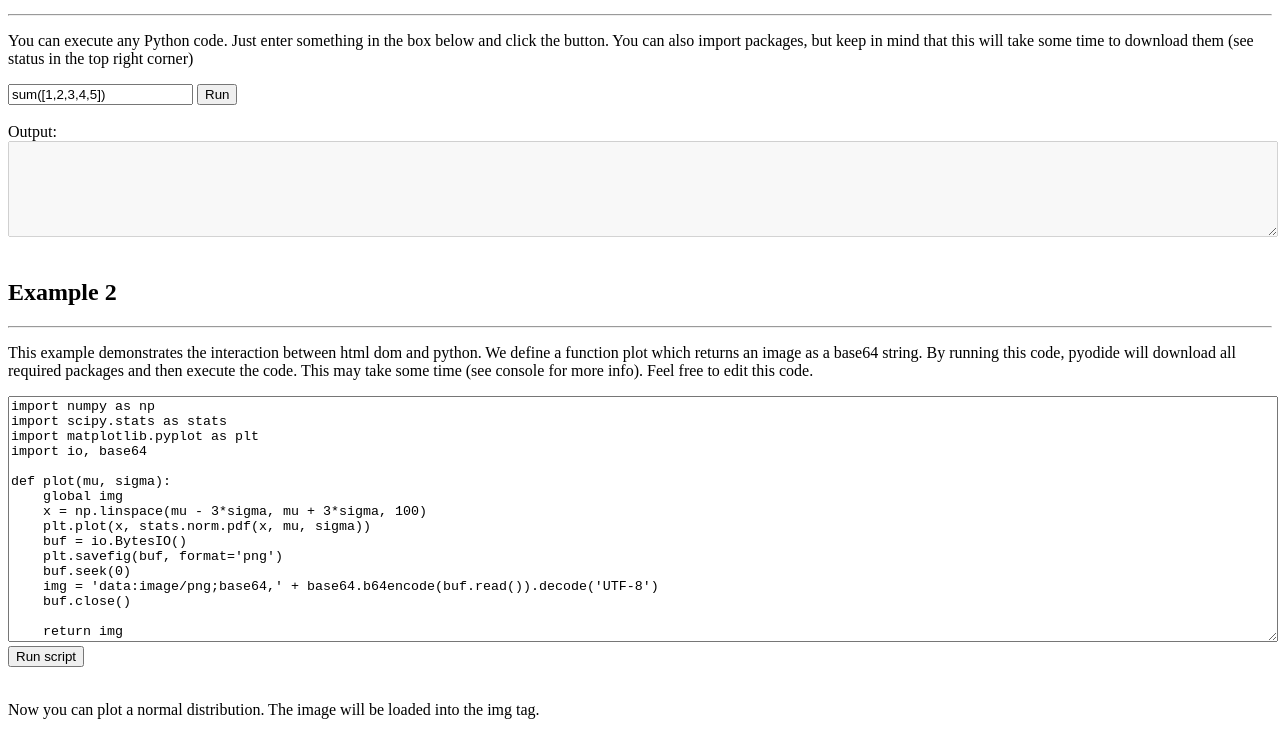
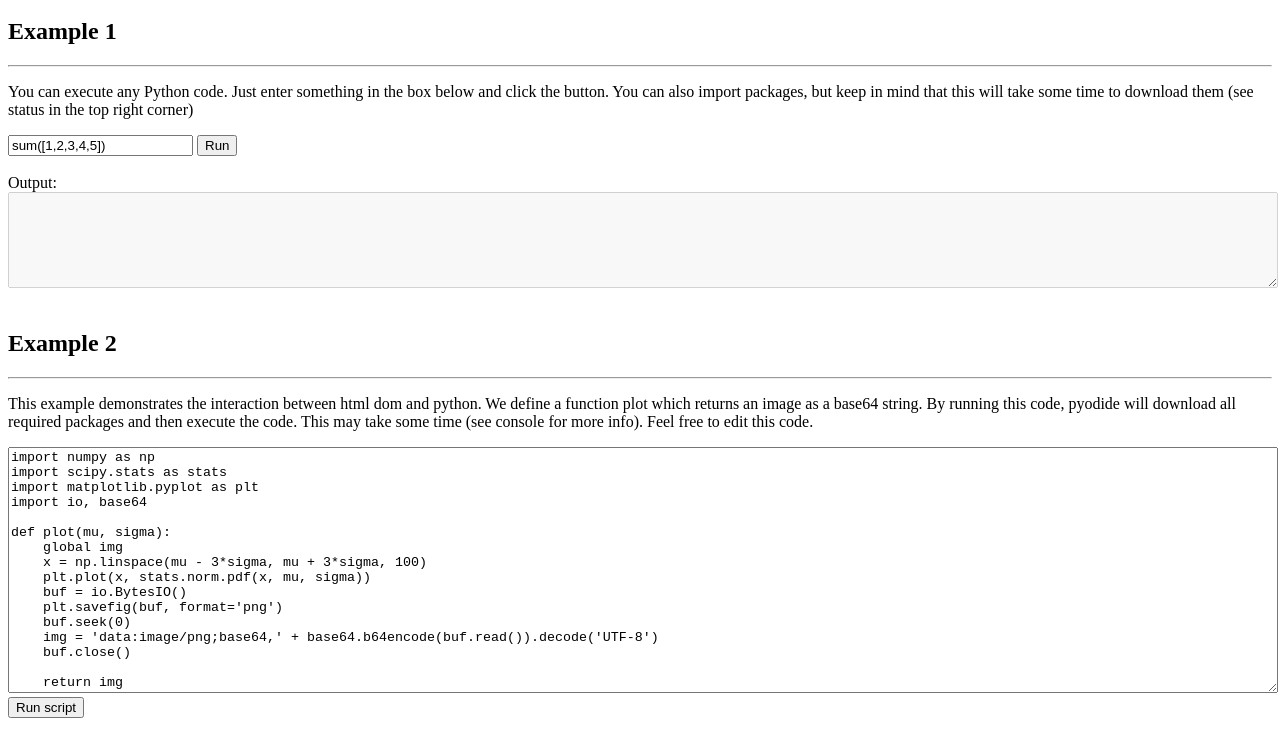
Before and after one commit to karray/truepyxel, a plain HTML site: page pyodide.html in a window 1280 px wide. Shown: the part 79-811 px from the top of the page. Drawn offline with Linux system fonts and the light colour scheme; a script that the page names is missing.

Commit message:
update style

```diff
--- a/pyodide.html
+++ b/pyodide.html
@@ -12,7 +12,7 @@
     <script src="https://pyodide-cdn2.iodide.io/v0.15.0/full/pyodide.js"></script>
 </head>
 
-<body>
+<body style="padding-top: 4vw;">
     <div
         style='font-weight: bold; position: fixed; top: 0; right: 0; color: rgb(180, 0, 0); font-size: 4vw; background-color: #fff; padding: 5px'>
         Status: <span id='msg'>Initializing...</span>
```
